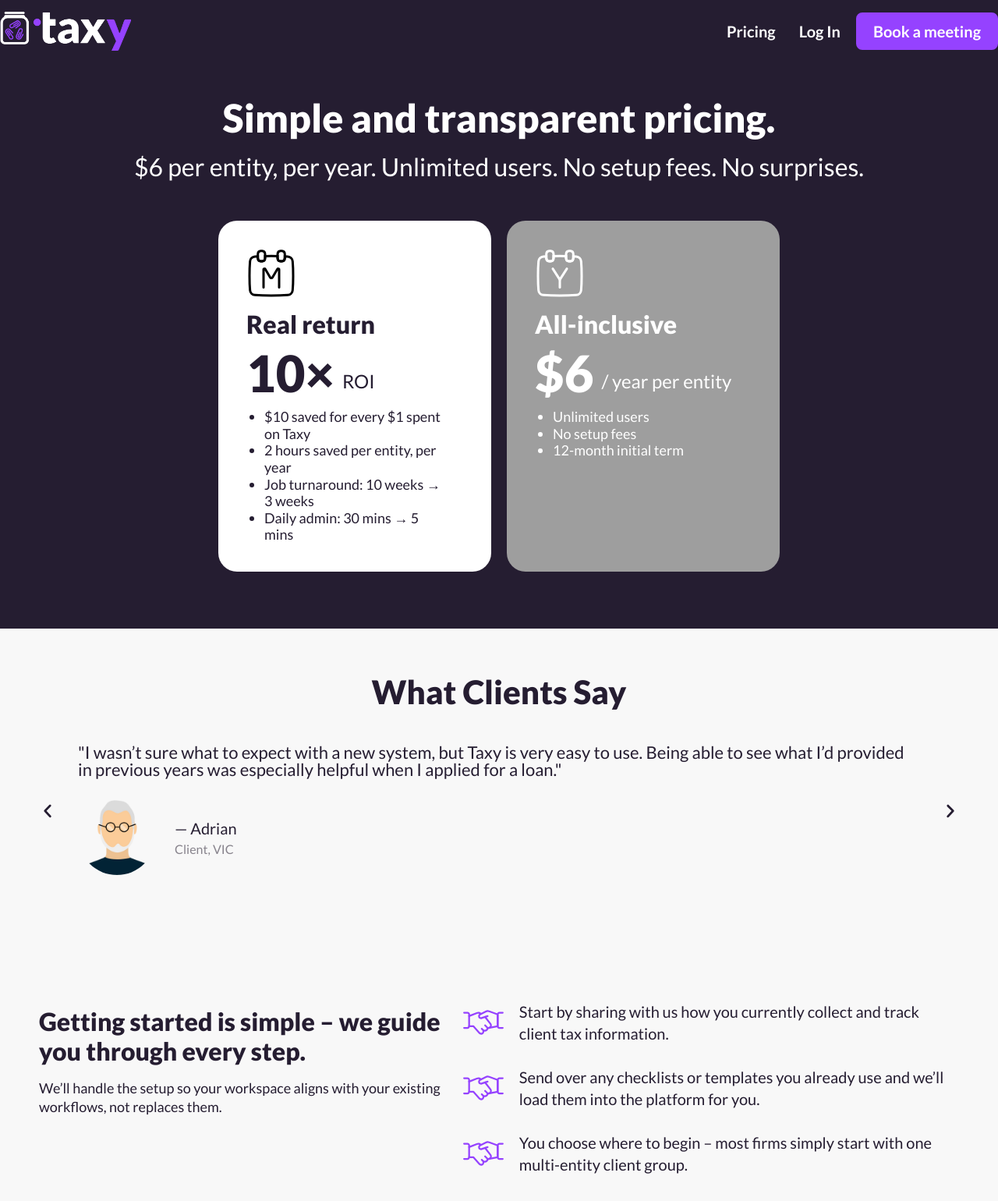
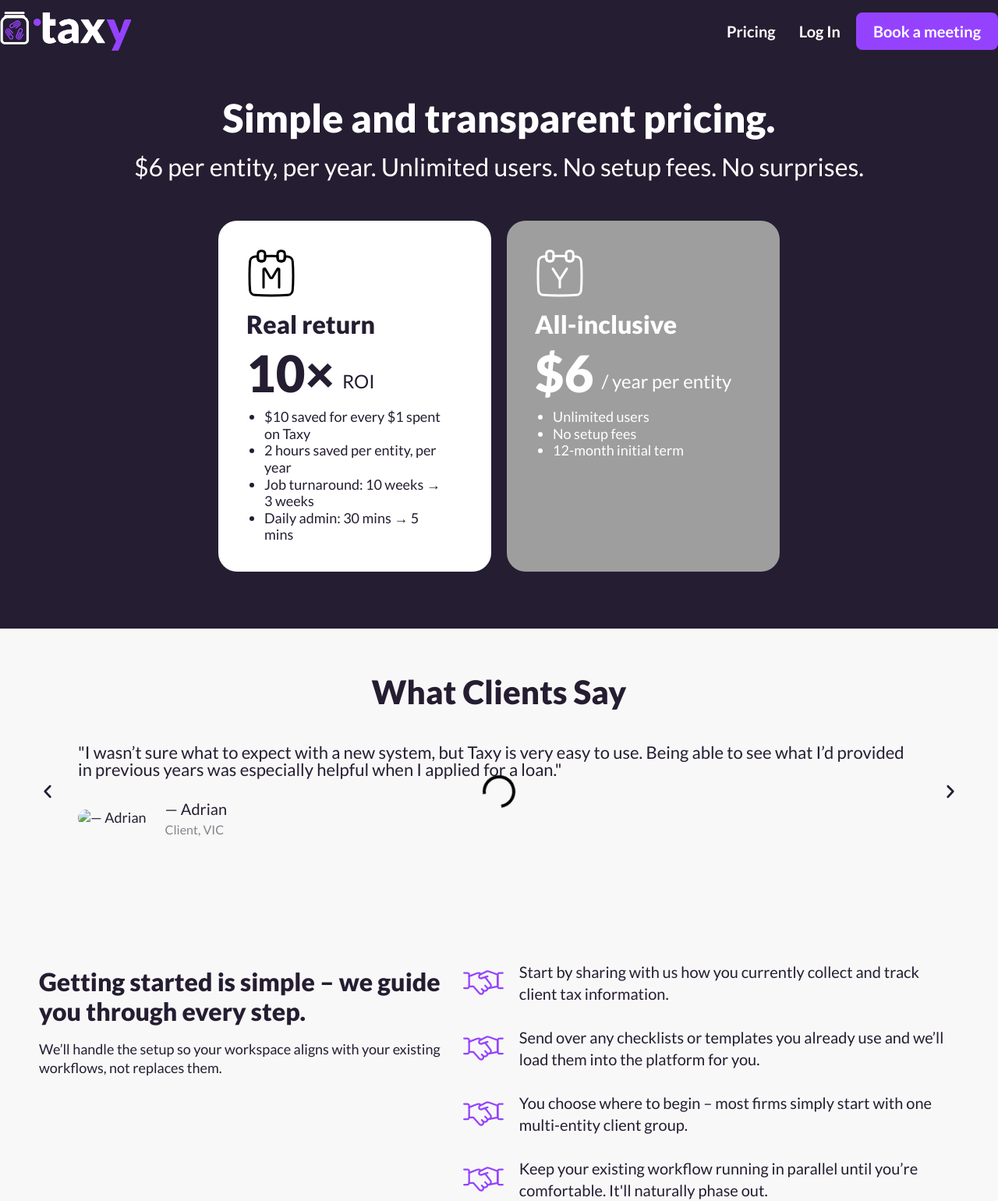
Before and after one commit to taxy-au/taxy-website, a Jekyll site: the page built from pricing.html, in a window 1280 px wide. Shown: the top 1540 px of the page at 78% size. Built offline with Jekyll 4.4.1, drawn with Linux system fonts in a browser that asks for light colours; nearby versions of some CDN libraries; library files that are not in the unit come from our copies.

Commit message:
Revert "Fix client testimonial spinner: load images directly, not via swiper-lazy"
This reverts commit b6e8dfb4d6b705700ab96912d81ddc03bdf44dc7.

```diff
--- a/pricing.html
+++ b/pricing.html
@@ -80,7 +80,9 @@
 									</div>
 						<div class="elementor-testimonial__footer">
 									<div class="elementor-testimonial__image">
-						<img src="{{ site.baseurl }}/assets/wp-content/uploads/2025/12/7-e1766042917890.png" alt="— Adrian"></div>
+						<img class="swiper-lazy" data-src="{{ site.baseurl }}/assets/wp-content/uploads/2025/12/7-e1766042917890.png" alt="— Adrian">
+													<div class="swiper-lazy-preloader"></div>
+											</div>
 								<cite class="elementor-testimonial__cite"><span class="elementor-testimonial__name">— Adrian</span><span class="elementor-testimonial__title">Client, VIC</span></cite>			</div>
 		</div>
 								</div>
@@ -92,7 +94,9 @@
 									</div>
 						<div class="elementor-testimonial__footer">
 									<div class="elementor-testimonial__image">
-						<img src="{{ site.baseurl }}/assets/wp-content/uploads/2025/12/3-e1766043073900.png" alt="— Karin"></div>
+						<img class="swiper-lazy" data-src="{{ site.baseurl }}/assets/wp-content/uploads/2025/12/3-e1766043073900.png" alt="— Karin">
+													<div class="swiper-lazy-preloader"></div>
+											</div>
 								<cite class="elementor-testimonial__cite"><span class="elementor-testimonial__name">— Karin</span><span class="elementor-testimonial__title">Client, NSW</span></cite>			</div>
 		</div>
 								</div>
@@ -104,7 +108,9 @@
 									</div>
 						<div class="elementor-testimonial__footer">
 									<div class="elementor-testimonial__image">
-						<img src="{{ site.baseurl }}/assets/wp-content/uploads/2025/12/1-e1766043021172.png" alt="— Alison"></div>
+						<img class="swiper-lazy" data-src="{{ site.baseurl }}/assets/wp-content/uploads/2025/12/1-e1766043021172.png" alt="— Alison">
+													<div class="swiper-lazy-preloader"></div>
+											</div>
 								<cite class="elementor-testimonial__cite"><span class="elementor-testimonial__name">— Alison</span><span class="elementor-testimonial__title">Client, NSW</span></cite>			</div>
 		</div>
 								</div>
@@ -116,7 +122,9 @@
 									</div>
 						<div class="elementor-testimonial__footer">
 									<div class="elementor-testimonial__image">
-						<img src="{{ site.baseurl }}/assets/wp-content/uploads/2025/12/4-e1766043098442.png" alt="— Chris"></div>
+						<img class="swiper-lazy" data-src="{{ site.baseurl }}/assets/wp-content/uploads/2025/12/4-e1766043098442.png" alt="— Chris">
+													<div class="swiper-lazy-preloader"></div>
+											</div>
 								<cite class="elementor-testimonial__cite"><span class="elementor-testimonial__name">— Chris</span><span class="elementor-testimonial__title">Client, NSW</span></cite>			</div>
 		</div>
 								</div>
```
Also changed, not shown: index.html (+12 -4 lines).
